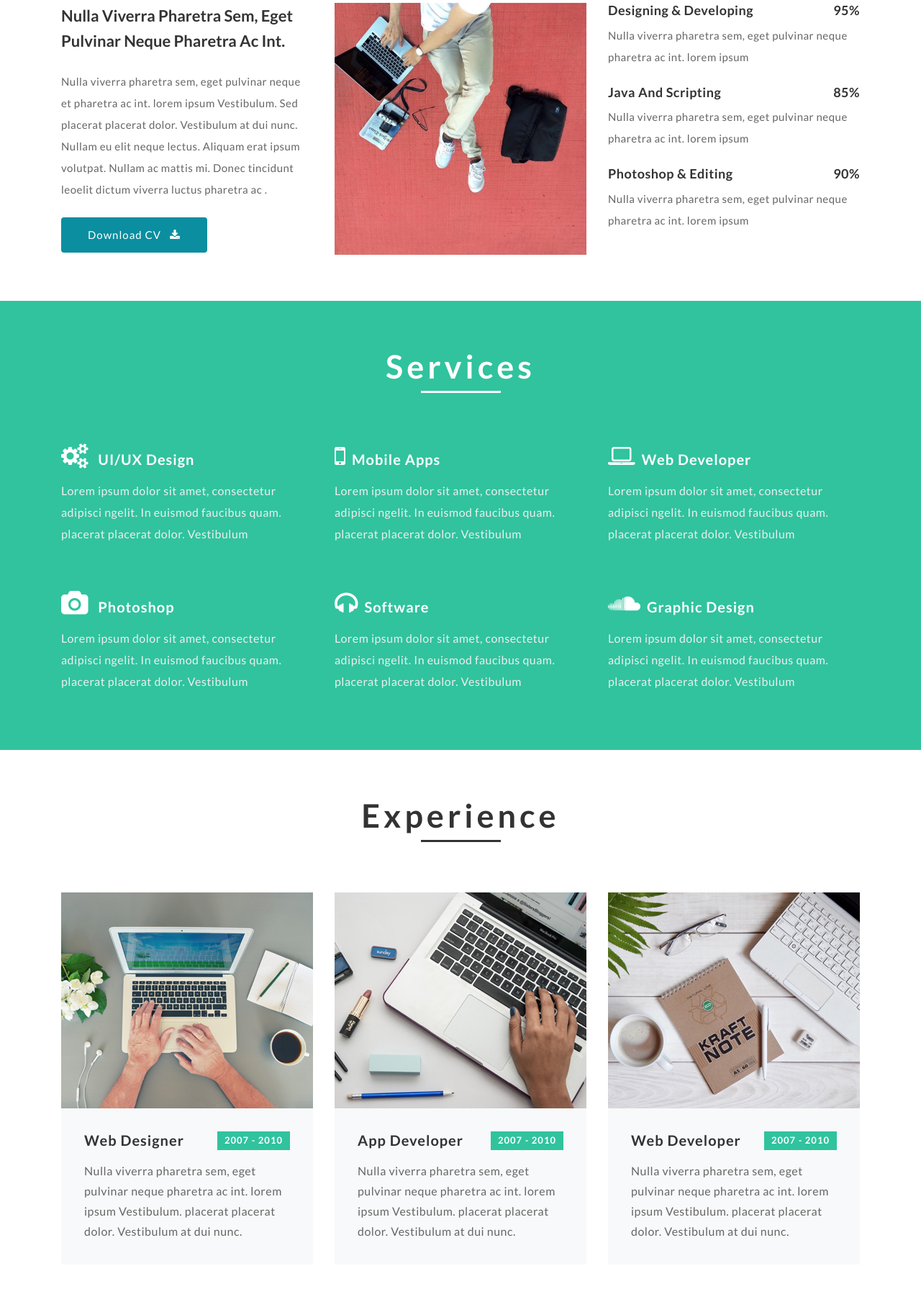
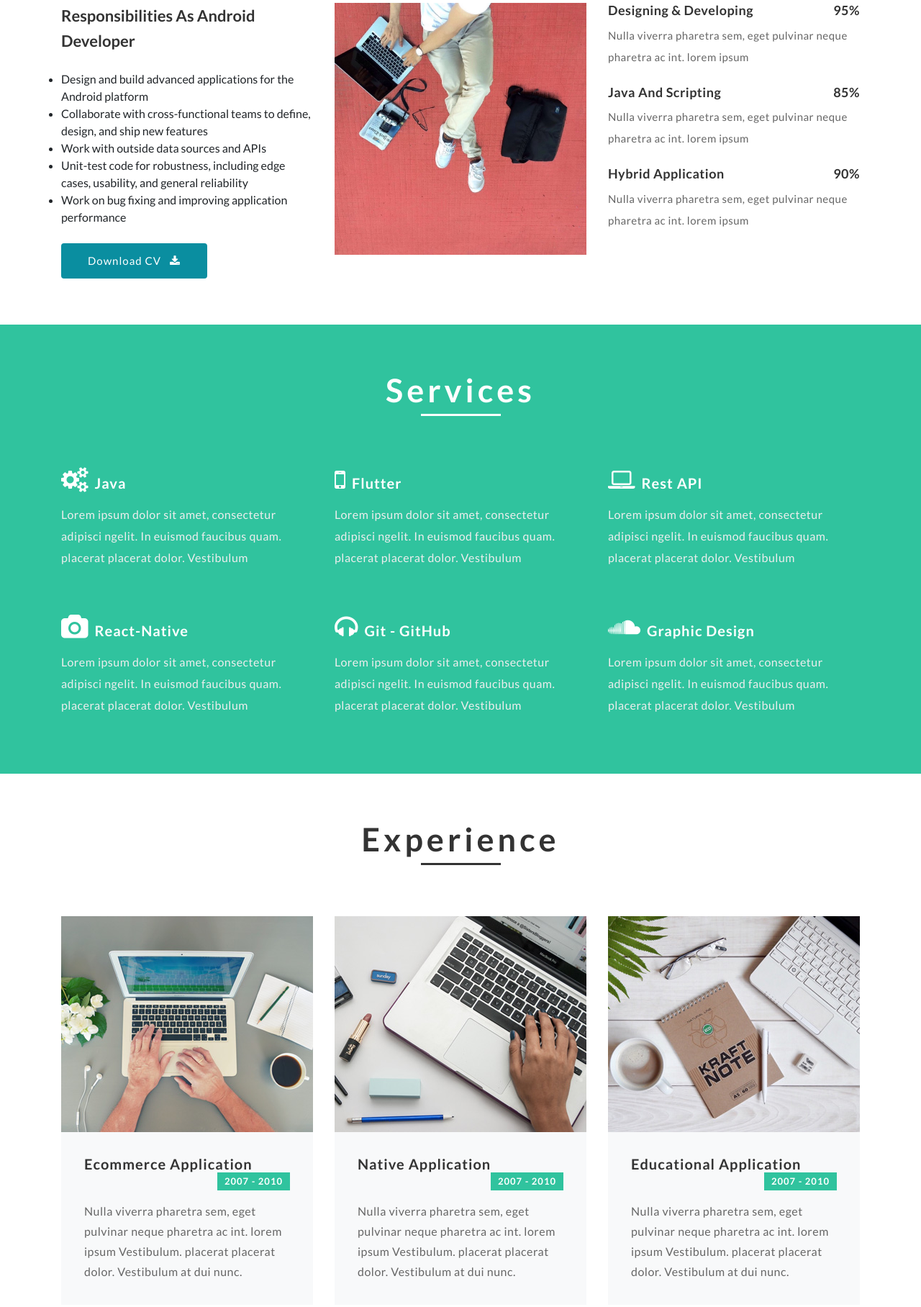
Before and after one commit to khannikkey/Jiten.github.io, a plain HTML site: page index.html in a window 1280 px wide. Shown: the part 964-2780 px from the top of the page at 72% size. Drawn offline with Linux system fonts and the light colour scheme.

Commit message:
index modified

```diff
--- a/index.html
+++ b/index.html
@@ -83,7 +83,7 @@
 					<h3 class="editContent">My name is </h3>
 					<h2 class="editContent">Jitendra Naikane</h2>
 					<h4>Android Developer</h4>
-					<p>Nulla viverra pharetra sem, eget pulvinar neque pharetra ac int. lorem ipsum Vestibulum. placerat placerat dolor. Vestibulum at dui nunc. Nullam eu elit neque lectus. Aliquam erat volutpat. Nullam ac mattis mi. Donec tincidunt leoelit dictum viverra luctus.</p>
+					<p>I’m Jitendra Naikane work as a senior Android developer at the Mouri Tech Company in Hyderabad, i have a great Educational and Technical Background That Will Always Help me to do the task effactively.</p>
 					<a href="#popup1"> Read More </a>
 					<a href="#contact"> Contact Me </a>
 				</div>
@@ -99,8 +99,16 @@
 		<h3 class="heading">About Me</h3>
 		<div class="row about-grids">
 			<div class="col-lg-4">
-				<h4 class="">Nulla viverra pharetra sem, eget pulvinar neque pharetra ac int.</h4>
-				<p class="my-4">Nulla viverra pharetra sem, eget pulvinar neque et pharetra ac int. lorem ipsum Vestibulum. Sed placerat placerat dolor. Vestibulum at dui nunc. Nullam eu elit neque lectus. Aliquam erat ipsum volutpat. Nullam ac mattis mi. Donec tincidunt leoelit dictum viverra luctus pharetra ac .</p>
+				<h4 class="">Responsibilities as Android Developer  </h4>
+				<p class="my-4">
+					<ul>
+						<li>Design and build advanced applications for the Android platform</li>
+						<li>Collaborate with cross-functional teams to define, design, and ship new features</li>
+						<li>Work with outside data sources and APIs</li>
+						<li>Unit-test code for robustness, including edge cases, usability, and general reliability</li>
+						<li>Work on bug fixing and improving application performance</li>
+					</ul>
+				</p><br>
 				<a href="#"> Download CV <span class="fa ml-2 fa-download"></span> </a>
 			</div>
 			<div class="col-lg-4 col-md-6 my-lg-0 my-5">
@@ -114,7 +122,7 @@
 						<h6 class="mb-2">Java and Scripting<span> 85% </span></h6>
 						<p>Nulla viverra pharetra sem, eget pulvinar neque pharetra ac int. lorem ipsum </p>
 					</div>
-					<h6 class="mb-2">Photoshop & Editing<span>90% </span></h6>
+					<h6 class="mb-2">Hybrid Application<span>90% </span></h6>
 					<p>Nulla viverra pharetra sem, eget pulvinar neque pharetra ac int. lorem ipsum </p>
 				</div>
 			</div>
@@ -129,23 +137,23 @@
 		<h3 class="heading">Services</h3>
 		<div class="row service-grids">
 			<div class="col-lg-4 col-md-6 w3layouts w3-icon-grid1">
-				<h3><span class="fa mr-2 fa-cogs" aria-hidden="true"></span> UI/UX Design</h3>
+				<h3><span class="fa mr-2 fa-cogs" aria-hidden="true"></span>Java</h3>
 				<p>Lorem ipsum dolor sit amet, consectetur adipisci ngelit. In euismod faucibus quam. placerat placerat dolor. Vestibulum</p>
 			</div>
 			<div class="col-lg-4 col-md-6 w3layouts mt-md-0 mt-sm-5 mt-4 w3-icon-grid1">
-				<h3><span class="fa mr-2 fa-mobile" aria-hidden="true"></span>Mobile Apps</h3>
+				<h3><span class="fa mr-2 fa-mobile" aria-hidden="true"></span>Flutter</h3>
 				<p>Lorem ipsum dolor sit amet, consectetur adipisci ngelit. In euismod faucibus quam. placerat placerat dolor. Vestibulum</p>
 			</div>
 			<div class="col-lg-4 col-md-6 w3layouts mt-lg-0 mt-sm-5 mt-4 w3-icon-grid1">
-				<h3><span class="fa mr-2 fa-laptop" aria-hidden="true"></span>Web Developer</h3>
+				<h3><span class="fa mr-2 fa-laptop" aria-hidden="true"></span>Rest API</h3>
 				<p>Lorem ipsum dolor sit amet, consectetur adipisci ngelit. In euismod faucibus quam. placerat placerat dolor. Vestibulum</p>
 			</div>
 			<div class="col-lg-4 col-md-6 w3layouts mt-sm-5 mt-4 w3-icon-grid1">
-				<h3><span class="fa mr-2 fa-camera" aria-hidden="true"></span> Photoshop</h3>
+				<h3><span class="fa mr-2 fa-camera" aria-hidden="true"></span>React-Native</h3>
 				<p>Lorem ipsum dolor sit amet, consectetur adipisci ngelit. In euismod faucibus quam. placerat placerat dolor. Vestibulum</p>
 			</div>
 			<div class="col-lg-4 col-md-6 w3layouts mt-sm-5 mt-4 w3-icon-grid1">
-				<h3><span class="fa mr-2 fa-headphones" aria-hidden="true"></span>Software</h3>
+				<h3><span class="fa mr-2 fa-headphones" aria-hidden="true"></span>Git - GitHub</h3>
 				<p>Lorem ipsum dolor sit amet, consectetur adipisci ngelit. In euismod faucibus quam. placerat placerat dolor. Vestibulum</p>
 			</div>
 			<div class="col-lg-4 col-md-6 w3layouts mt-sm-5 mt-4 w3-icon-grid1">
@@ -165,7 +173,7 @@
 			<div class="col-lg-4 col-md-6">
 				<img src="images/exp1.jpg" alt=" " class="img-fluid" />
 				<div class="exp wthree">
-					<h4>Web Designer <span>2007 - 2010</span></h4>
+					<h4>Ecommerce Application <span>2007 - 2010</span></h4>
 					<div class="clearfix"></div>
 					<p>Nulla viverra pharetra sem, eget pulvinar neque pharetra ac int. lorem ipsum Vestibulum. placerat placerat dolor. Vestibulum at dui nunc.</p>
 				</div>
@@ -173,7 +181,7 @@
 			<div class="col-lg-4 col-md-6 mt-md-0 mt-4">
 				<img src="images/exp2.jpg" alt=" " class="img-fluid" />
 				<div class="exp wthree">
-					<h4>App Developer <span>2007 - 2010</span></h4>
+					<h4>Native Application<span>2007 - 2010</span></h4>
 					<div class="clearfix"></div>
 					<p>Nulla viverra pharetra sem, eget pulvinar neque pharetra ac int. lorem ipsum Vestibulum. placerat placerat dolor. Vestibulum at dui nunc.</p>
 				</div>
@@ -181,7 +189,7 @@
 			<div class="col-lg-4 col-md-6 mt-lg-0 mt-4">
 				<img src="images/exp3.jpg" alt=" " class="img-fluid" />
 				<div class="exp wthree">
-					<h4>Web Developer <span>2007 - 2010</span></h4>
+					<h4>Educational Application<span>2007 - 2010</span></h4>
 					<div class="clearfix"></div>
 					<p>Nulla viverra pharetra sem, eget pulvinar neque pharetra ac int. lorem ipsum Vestibulum. placerat placerat dolor. Vestibulum at dui nunc.</p>
 				</div>
```
